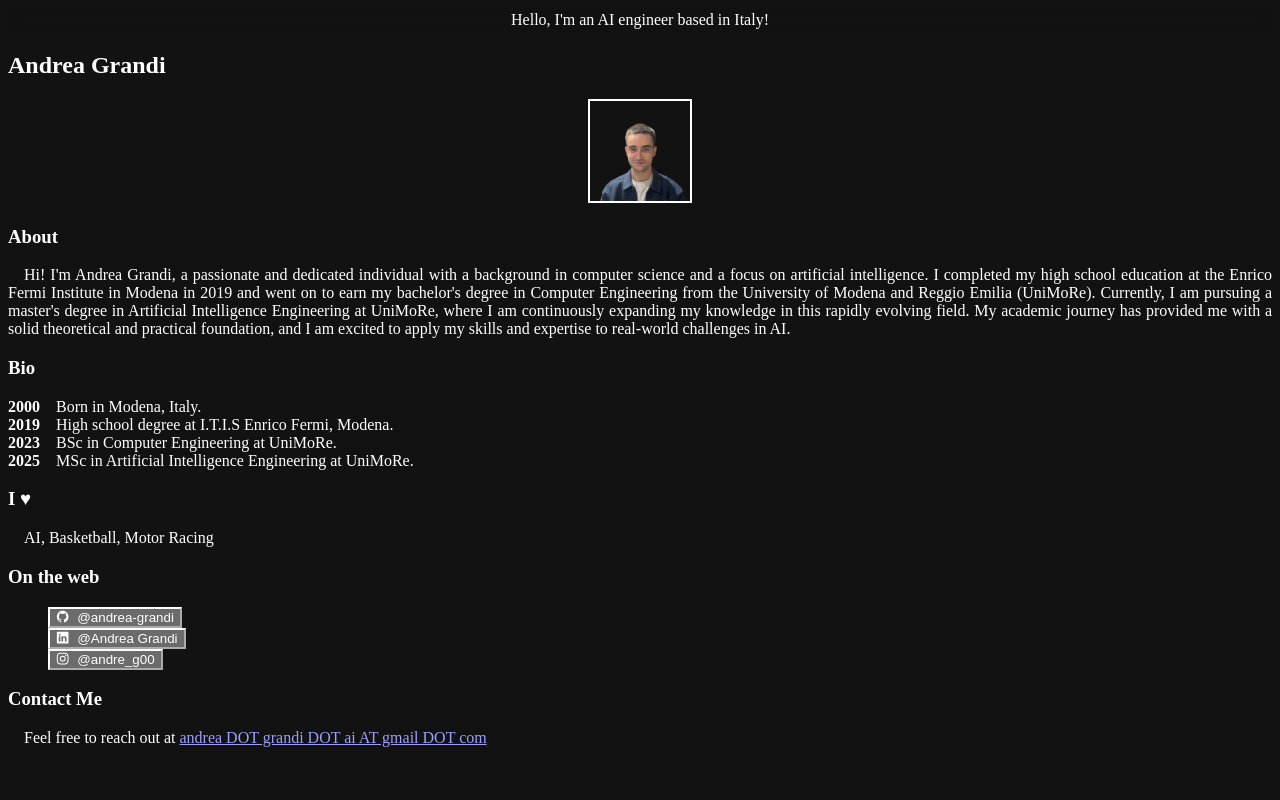
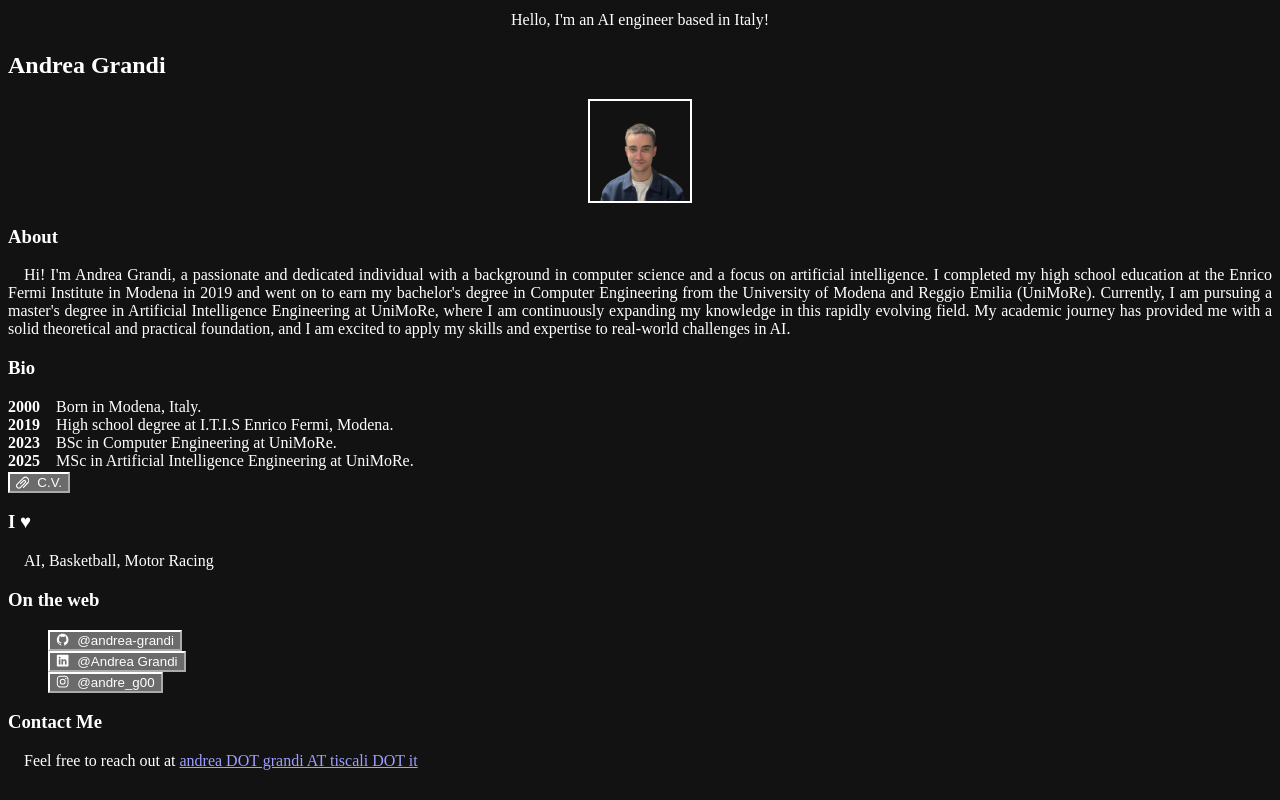
Before and after one commit to andrea-grandi/andreagrandiwebsite, a Next.js app: page / in a window 1280 px wide. Built offline with nearby package versions, Linux system fonts and the light colour scheme.

Commit message:
adding cv into index.js

```diff
--- a/components/navbar.js
+++ b/components/navbar.js
@@ -82,7 +82,7 @@ const Navbar = props => {
           </LinkItem>
         </Stack>
 
-         <Box flex={1} align="right">
+	<Box flex={1} align="right">
           <ThemeToggleButton />
 
           <Box ml={2} display={{ base: 'inline-block', md: 'none' }}>
@@ -100,6 +100,9 @@ const Navbar = props => {
                 <MenuItem as={MenuLink} href="/works">
                   Works
                 </MenuItem>
+		<MenuItem as={MenuLink}>
+		  Curriculum
+		</MenuItem>
               </MenuList>
             </Menu>
           </Box>
--- a/pages/index.js
+++ b/pages/index.js
@@ -11,7 +11,7 @@ import {
   useColorModeValue,
   chakra
 } from '@chakra-ui/react'
-import { ChevronRightIcon, EmailIcon } from '@chakra-ui/icons'
+import { ChevronRightIcon, EmailIcon, InfoOutlineIcon, AttachmentIcon } from '@chakra-ui/icons'
 import Paragraph from '../components/paragraph'
 import { BioSection, BioYear } from '../components/bio'
 import Layout from '../components/layouts/article'
@@ -101,6 +101,17 @@ const Home = () => (
           <BioYear>2025</BioYear>
           MSc in Artificial Intelligence Engineering at UniMoRe.
         </BioSection>
+
+	<Link href="/cv.pdf" target="_blank" rel="noopener noreferrer">
+    	<Button
+      		mt={2}
+     		colorScheme="teal"
+     		variant="ghost"
+     		leftIcon={<AttachmentIcon />}
+    		>
+      		C.V.
+    	</Button>
+  	</Link>
       </Section>
 
       <Section delay={0.3}>
@@ -158,7 +169,7 @@ const Home = () => (
           Contact Me
         </Heading>
         <Paragraph>
-          Feel free to reach out at <Link href="mailto:andrea.grandi.ai@gmail.com">andrea DOT grandi DOT ai AT gmail DOT com</Link>
+          Feel free to reach out at <Link href="mailto:andrea.grandi@tiscali.it">andrea DOT grandi AT tiscali DOT it</Link>
         </Paragraph>
       </Section>
     </Container>
```
Also changed, not shown: 1 other file (tests, documents, lock files or other folders).
